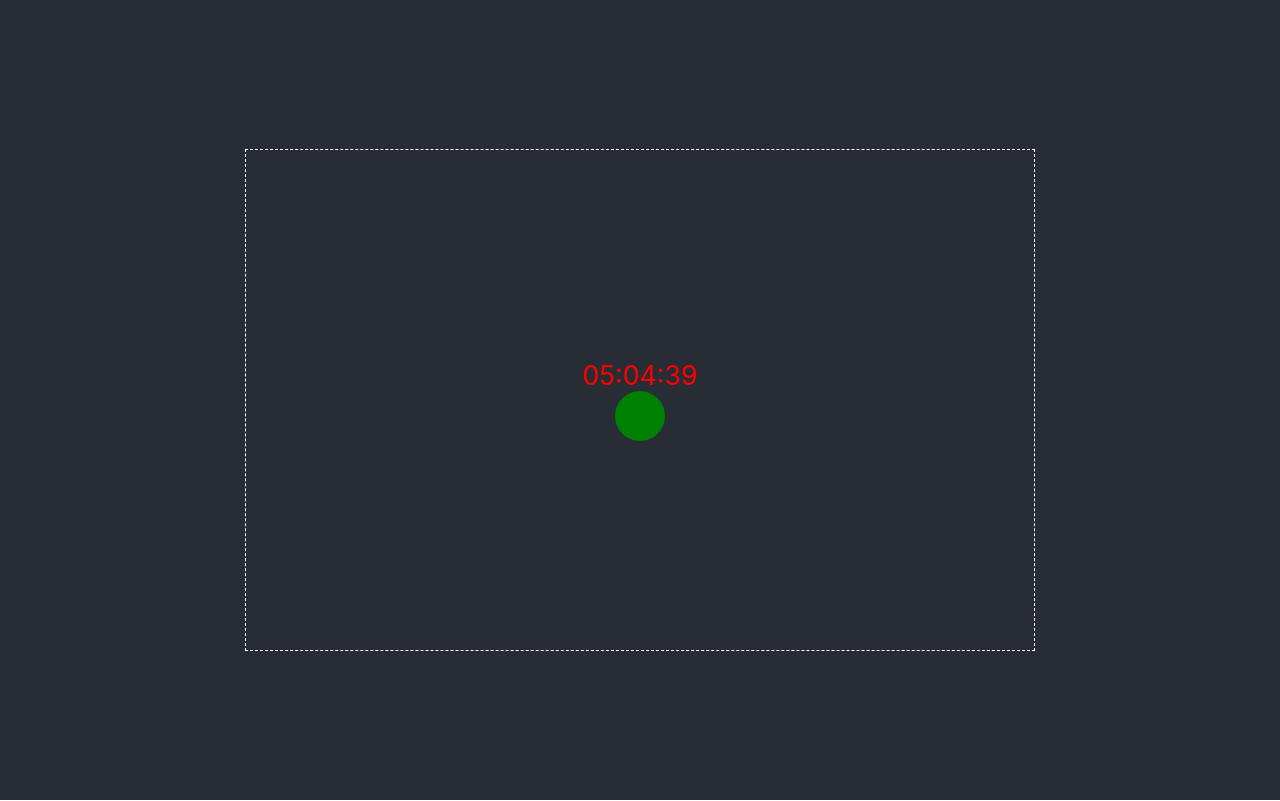
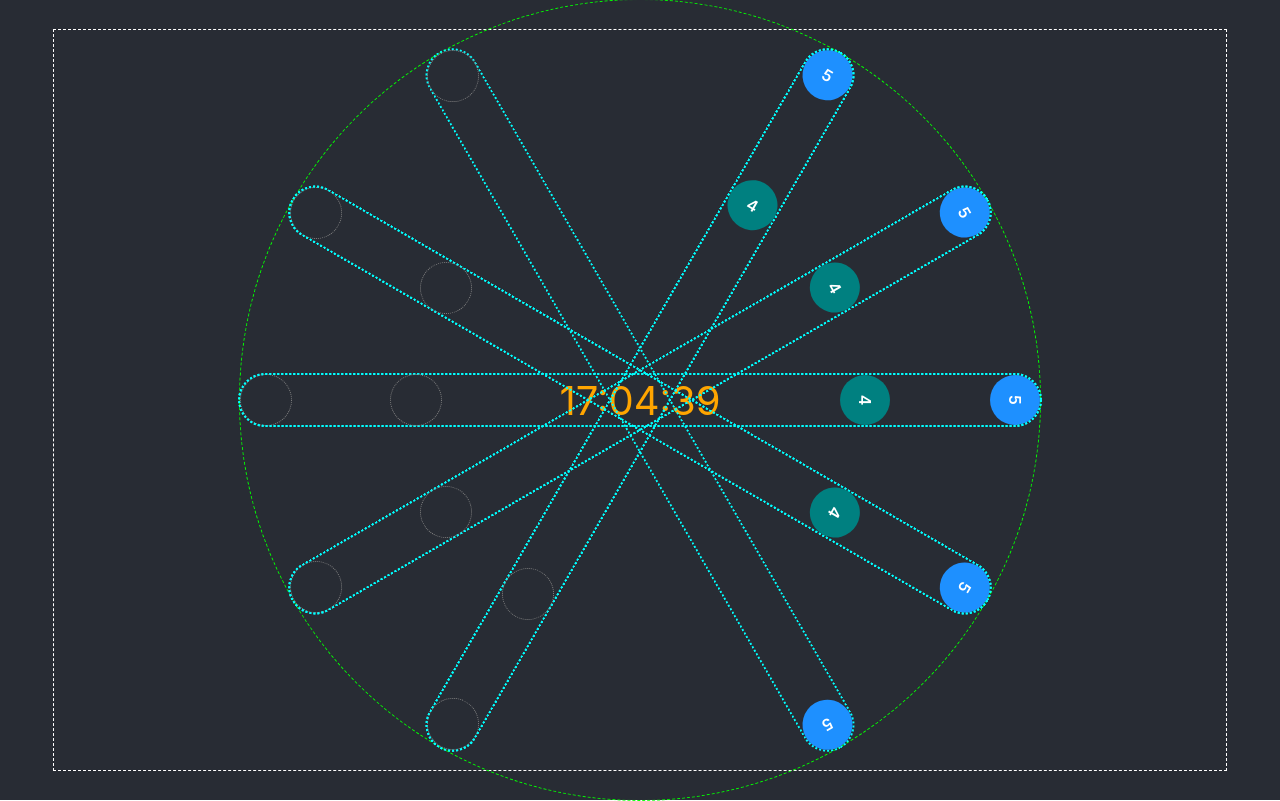
Before and after one commit to orjon/magicblacktimebox, a React (Create React App) app: page / in a window 1280 px wide. Built offline with nearby package versions, Linux system fonts and the light colour scheme.

Commit message:
Initial setup complete

```diff
--- /dev/null
+++ b/src/Components/Circle.js
@@ -0,0 +1,22 @@
+import React, { Component } from 'react';
+import '../Styles/Circle.scss';
+
+class Circle extends Component {
+  render() {
+    let { color, text, position, row } = this.props
+
+
+    return(
+      <div className={`CircleGroup ${position}`}>
+        <div  className={`Circle1 ${color} ${row}`}>
+          {text}
+        </div>
+        <div  className={`Circle2 ${row}`}>
+        </div>
+      </div>
+
+    )
+  }
+}
+
+export default Circle
--- a/src/Components/MagicBlackTimeBox.js
+++ b/src/Components/MagicBlackTimeBox.js
@@ -1,4 +1,5 @@
 import React, { Component } from 'react';
+import Circle from './Circle';
 import '../Styles/MagicBlackTimeBox.scss';
 import Moment from 'react-moment';
 import 'moment-timezone';
@@ -8,9 +9,11 @@ class MagicBlackTimeBox extends Component {
     super(props);
     this.state= {
       date: new Date(),
-      hour: 0,
-      mins: 0,
-      secs: 0,
+      theHour: 0,
+      theMins: 0,
+      theSecs: 0,
+      clockFace: [12,5,9],
+      clockValues: [0,0,0]
       };
   }
 
@@ -18,14 +21,26 @@ class MagicBlackTimeBox extends Component {
   callMe(){
     setInterval(() => {
       let newDate = new Date()
-      let hour = <Moment format='hh' date={newDate} />
-      let mins = <Moment format='mm' date={newDate} />
-      let secs = <Moment format='ss' date={newDate} />
+      let theHour = <Moment format='HH' date={newDate} />
+      let theMins = <Moment format='mm' date={newDate} />
+      let theSecs = <Moment format='ss' date={newDate} />
+
+      let clockHour = newDate.getHours()
+      let clockDecs = Math.floor((newDate.getMinutes())/10)
+      let clockMins = (newDate.getMinutes())%10
+
+      if (clockHour > 12) {
+        clockHour = clockHour-12
+      }
+
       this.setState({
         date: newDate,
-        hour: hour,
-        mins: mins,
-        secs: secs
+        theHour: theHour,
+        theMins: theMins,
+        theSecs: theSecs,
+        clockHour: clockHour,
+        clockDecs: clockDecs,
+        clockMins: clockMins,
       })
     },1000);
   }
@@ -37,32 +52,40 @@ class MagicBlackTimeBox extends Component {
 
 
 
+  render(){
+
+    let { clockHour, clockDecs, clockMins } = this.state
+
+
+    var hourCircles = [];
+    for (let i = 0; i < clockHour; i++) {
+      hourCircles.push(<Circle text={this.state.clockHour} row='rowHour' color='blue' position={`pos${i}`}/>);
+    }
+
+    var decsCircles = [];
+    for (let i = 0; i < clockDecs; i++) {
+      decsCircles.push(<Circle text={this.state.clockDecs} row='rowDecs' color='red' position={`pos${i}`}/>);
+    }
+
+    var minsCircles = [];
+    for (let i = 0; i < clockMins; i++) {
+      minsCircles.push(<Circle text={this.state.clockMins} row='rowMins' color='green' position={`pos${i}`}/>);
+    }
 
 
 
-  render(){
-
-    const times = x => f => {
-      if (x > 0) {
-        f()
-        times (x - 1) (f)
-      }
-    }
-
-
-    // times (3) (() => <div className='Circle'></div>)
-
-    let circlesHours = times (3) (() => {return (
-      <div className='Circle'></div>)
-    })
 
     return(
       <div className='MagicBlackTimeBox'>
+        <div className='Time'>
+          {this.state.theHour}:{this.state.theMins}:{this.state.theSecs}
+        </div>
         <div className='ClockFace'>
-          {this.state.hour}:{this.state.mins}:{this.state.secs}
+          {hourCircles}
+          {decsCircles}
+          {minsCircles}
         </div>
-        {circlesHours}
-        <div className='Circle'></div>
+
       </div>
     )
   }
--- /dev/null
+++ b/src/Styles/Circle.scss
@@ -0,0 +1,115 @@
+$CircleSize: 50px;
+
+.CircleGroup {
+  width: $CircleSize;
+  height: 100%;
+  border-radius: $CircleSize;
+  border: 2px dotted cyan;
+  position: absolute;
+  display: flex;
+  flex-direction: column;
+  justify-content: space-between;
+  align-items: center;
+
+}
+
+.Circle1{
+
+  color: white;
+  background-color: rgba(0,0,0,0);
+  height: $CircleSize;
+  width: $CircleSize;
+  border-radius: 50%;
+  display: flex;
+  font-weight: 600;
+  flex-direction: row;
+  justify-content: center;
+  align-items: center;
+  &.rowDecs {
+    margin: 75px 0;
+  }
+  &.rowMins {
+    margin: 150px 0;
+  }
+}
+
+.Circle2{
+  border: 1px dotted grey;
+  background-color: rgba(0,0,0,0.0);
+  color: white;
+  height: $CircleSize;
+  width: $CircleSize;
+  border-radius: 50%;
+  display: flex;
+  font-weight: 600;
+  flex-direction: row;
+  justify-content: center;
+  align-items: center;
+  &.rowDecs {
+    margin: 75px 0;
+  }
+  &.rowMins {
+    margin: 150px 0;
+  }
+}
+
+.blue {
+  background-color: dodgerblue;
+}
+
+.red{
+  background-color: palevioletred;
+
+}
+
+.green {
+  background-color: teal;
+}
+
+.pos0 {
+  transform: rotate(0deg+30deg);
+}
+.pos1 {
+  transform: rotate(30deg+30deg);
+}
+.pos2 {
+  transform: rotate(60deg+30deg);
+}
+.pos3 {
+  transform: rotate(90deg+30deg);
+}
+.pos4 {
+  transform: rotate(120deg+30deg);
+}
+.pos5 {
+  transform: rotate(150deg+30deg);
+}
+.pos6 {
+  transform: rotate(180deg+30deg);
+}
+.pos7 {
+  transform: rotate(210deg+30deg);
+}
+.pos8 {
+  transform: rotate(240deg+30deg);
+}
+.pos9 {
+  transform: rotate(270deg+30deg);
+}
+.pos10 {
+  transform: rotate(300deg+30deg);
+}
+.pos11 {
+  transform: rotate(300deg+30deg);
+}
+
+
+.oneSeven {
+  position: absolute;
+  width: var(--clockSize);
+  height: var(--clockSize);
+  left: 50%;
+  top: 50%;
+  transform: translate(-50%, -50%) rotate(30deg);
+  animation: indicatorExpand var(--speedAnimGrow) ease-out;
+}
--- a/src/Styles/MagicBlackTimeBox.scss
+++ b/src/Styles/MagicBlackTimeBox.scss
@@ -1,13 +1,11 @@
 .MagicBlackTimeBox {
-  $CircleSize: 50px;
 
+  position: relative;
 
-
-
-  height: 60%;
-  width: 60%;
+  height: 90%;
+  width: 90%;
   border: 1px dashed white;
-  color: red;
+  color: orange;
   padding: 10px;
 
   display: flex;
@@ -15,16 +13,25 @@
   justify-content: center;
   align-items: center;
 
-  .ClockFace {
 
-    font-size: 20pt;
-
+  .Time {
+    font-size: 30pt;
   }
 
-  .Circle{
-    background-color: green;
-    height: $CircleSize;
-    width: $CircleSize;
+  .ClockFace {
+    border: 1px dashed lime;
     border-radius: 50%;
+    display: flex;
+    flex-direction: row;
+    justify-content: center;
+    align-items: center;
+    transform: translate(-50%, -50%);
+    position: absolute;
+    height:800px;
+    width:800px;
+    top: 50%;
+    left: 50%;
   }
+
+
 }
```
